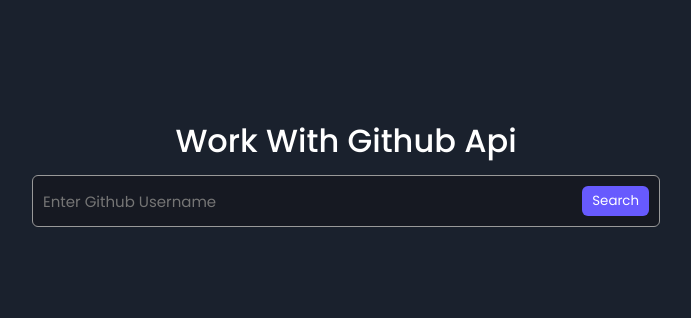
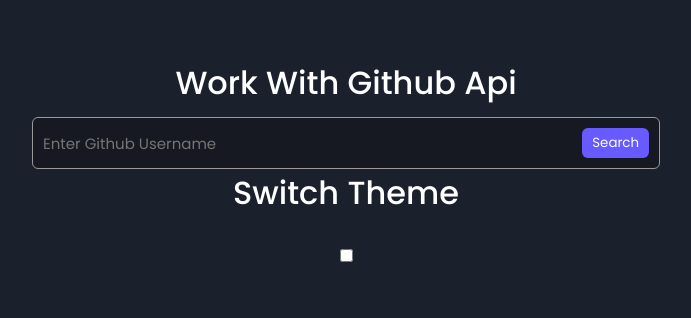
Before and after one commit to riski10alt/Work-with-Github-Api, a plain HTML site: page index.html in a window 1280 px wide. Shown: the part 228-546 px from the top of the page, without its empty margins (294-985 px from the left). Drawn offline with Linux system fonts and the light colour scheme.

Commit message:
Update index.html

```diff
--- a/index.html
+++ b/index.html
@@ -19,6 +19,13 @@
             <button onclick="searchGithub()">Search</button>
         </div>
 
+        <h1>Switch Theme<h1>
+    <label class="switch">
+      <input type="checkbox" id="themeToggle">
+      <span class="slider round"></span>
+    </label>
+
+
         <div class="details" id="result"></div>
 
     </div>
```
